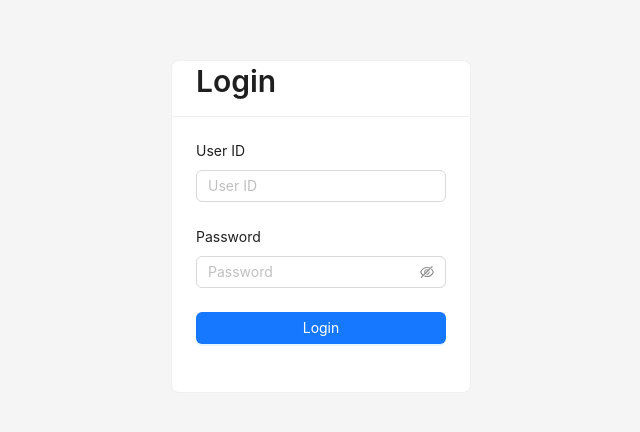
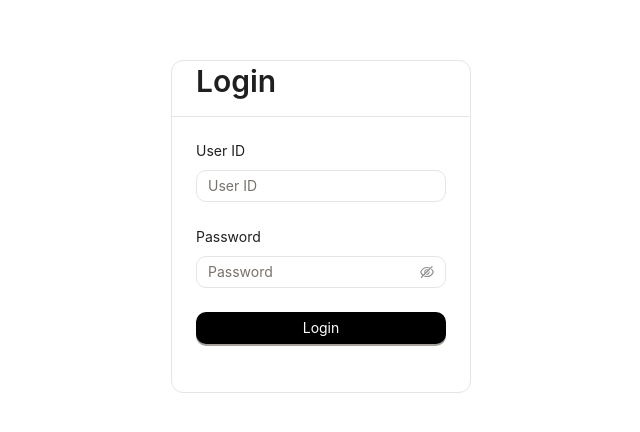
Before and after one commit to marharyta/mars, a React (Vite) app: page / in a window 1280 px wide. Shown: the part 174-606 px from the top of the page, without its empty margins (319-959 px from the left). Built offline with nearby package versions, Linux system fonts and the light colour scheme.

Commit message:
feat: reset AntDesign colors to match tailwind color scheme

```diff
--- a/src/App.tsx
+++ b/src/App.tsx
@@ -5,8 +5,13 @@ import { useState, useEffect } from "react";
 import { useAtom } from "jotai";
 import { tokenAtom } from "./atoms/auth";
 import { QueryClient, QueryClientProvider } from "@tanstack/react-query";
+import { ConfigProvider } from "antd";
+import tailwindColors from "tailwindcss/colors";
+import "./styles.css";
 
-import "./styles.css";
+import { ErrorBoundary } from "react-error-boundary";
+
+const colors = tailwindColors;
 
 const queryClient = new QueryClient();
 
@@ -44,11 +49,69 @@ const AppContent = () => {
 
 function App() {
   return (
-    <AuthProvider>
-      <QueryClientProvider client={queryClient}>
-        <AppContent />
-      </QueryClientProvider>
-    </AuthProvider>
+    <ErrorBoundary fallback={<div>Something went wrong</div>}>
+      <AuthProvider>
+        <QueryClientProvider client={queryClient}>
+          <ConfigProvider
+            theme={{
+              hashed: false,
+              token: {
+                // Tailwind OKLCH color replacements
+                //TODO: use CSS vars
+                blue: colors.blue[500], //
+                purple: "oklch(0.627 0.265 303.9)", // purple.500
+                cyan: "oklch(0.715 0.143 215.221)", // cyan.500
+                green: "oklch(0.723 0.219 149.579)", // green.500
+                magenta: "oklch(0.645 0.246 16.439)", // rose.500
+                pink: "oklch(0.645 0.246 16.439)", // rose.500
+                red: "oklch(0.637 0.237 25.331)", // red.500
+                orange: "oklch(0.705 0.213 47.604)", // orange.500
+                yellow: "oklch(0.795 0.184 86.047)", // yellow.500
+                volcano: "oklch(0.705 0.213 47.604)", // orange.500
+                geekblue: "oklch(0.623 0.214 259.815)", // blue.500
+                gold: "oklch(0.769 0.188 70.08)", // amber.500
+                lime: "oklch(0.768 0.233 130.85)", // lime.500
+                // Your custom vars
+                colorPrimary: "var(--primary)",
+                colorPrimaryText: "var(--primary-foreground)",
+                colorSuccess: "var(--chart-2)",
+                colorWarning: "var(--chart-4)",
+                colorError: "var(--destructive)",
+                colorInfo: "var(--chart-3)",
+
+                colorTextBase: "var(--foreground)",
+                colorBgBase: "var(--background)",
+                colorBgContainer: "var(--card)",
+
+                colorBorder: "var(--border)",
+                colorSplit: "var(--border)",
+                colorTextPlaceholder: "var(--muted-foreground)",
+                colorTextDisabled: "var(--muted-foreground)",
+                colorFillSecondary: "var(--muted)",
+
+                colorLink: "var(--primary)",
+                colorLinkHover: "var(--accent)",
+                colorLinkActive: "var(--accent-foreground)",
+
+                controlOutline: "var(--ring)",
+                colorBorderSecondary: "var(--input)",
+
+                borderRadius: 10, // equals 0.625rem (from --radius)
+              },
+              components: {
+                Layout: {
+                  bodyBg: "var(--background)",
+                  headerBg: "var(--background)",
+                  colorText: "var(--foreground)",
+                },
+              },
+            }}
+          >
+            <AppContent />
+          </ConfigProvider>
+        </QueryClientProvider>
+      </AuthProvider>
+    </ErrorBoundary>
   );
 }
 
```
